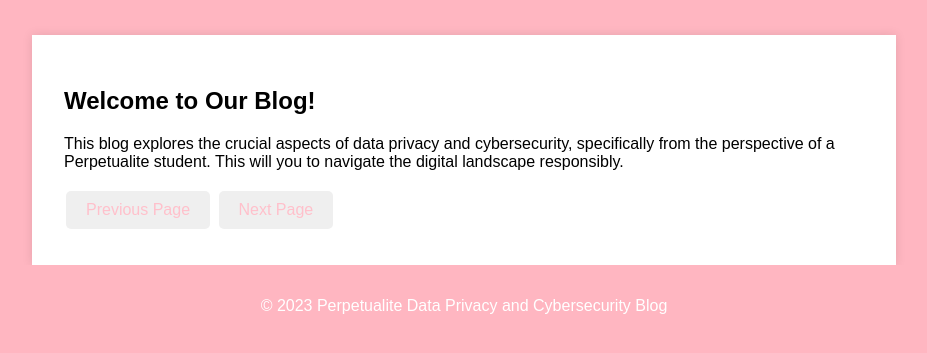
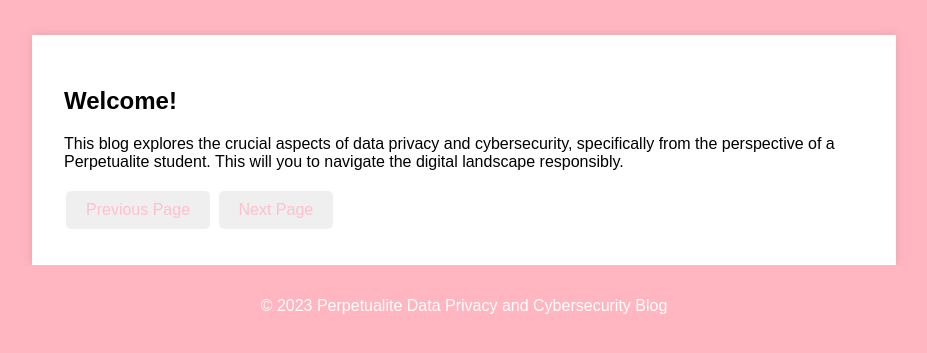
Before and after one commit to gab17-dev/Website-, a plain HTML site: page index.html in a window 1280 px wide. Shown: the part 77-430 px from the top of the page, without its empty margins (176-1103 px from the left). Drawn offline with Linux system fonts and the light colour scheme.

Commit message:
Update index.html

```diff
--- a/index.html
+++ b/index.html
@@ -13,7 +13,7 @@
 
   <main>
     <section>
-      <h2>Welcome to Our Blog!</h2>
+      <h2>Welcome!</h2>
       <p>This blog explores the crucial aspects of data privacy and cybersecurity, specifically from the perspective of a Perpetualite student. This will you to navigate the digital landscape responsibly.</p>
 
       <button id="prev-button" onclick="prevPage()">Previous Page</button>
```
